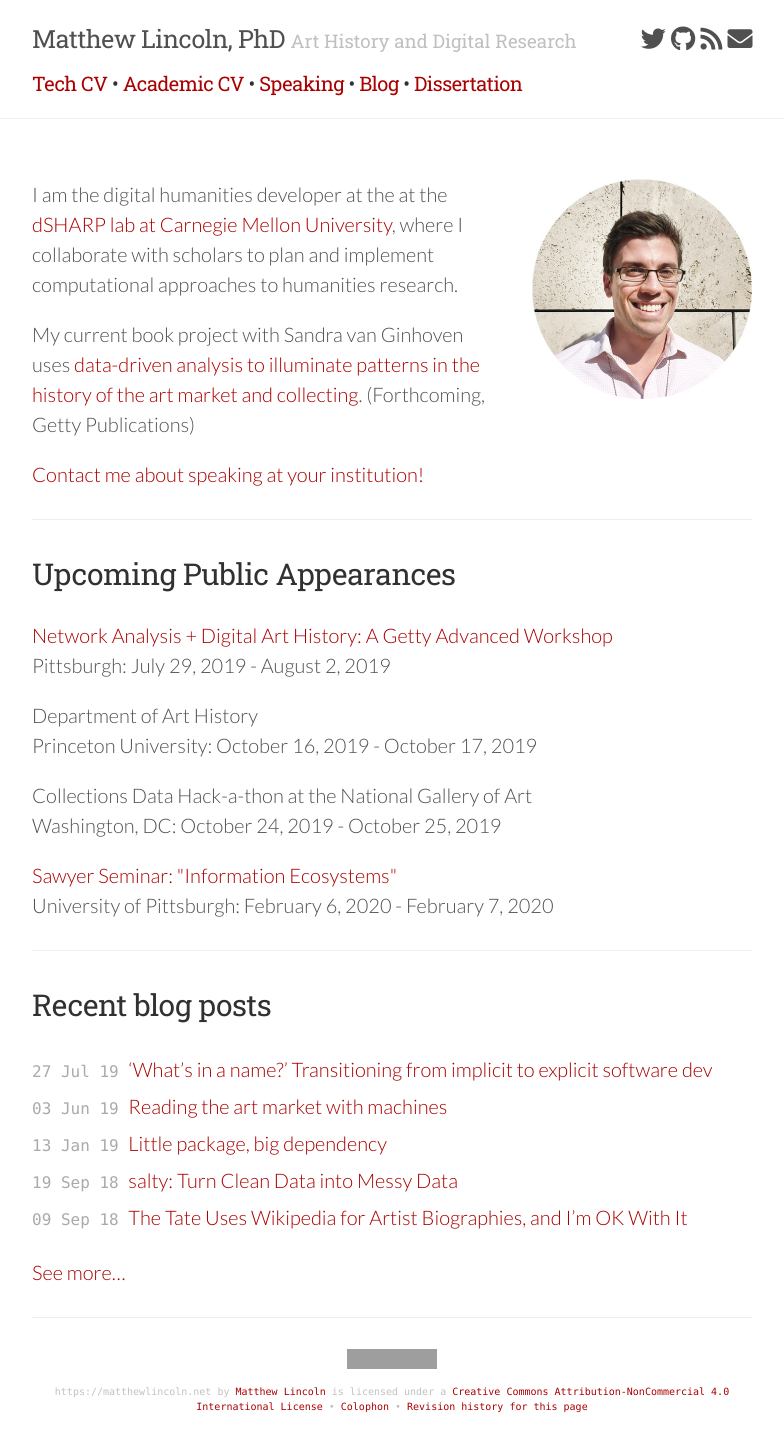
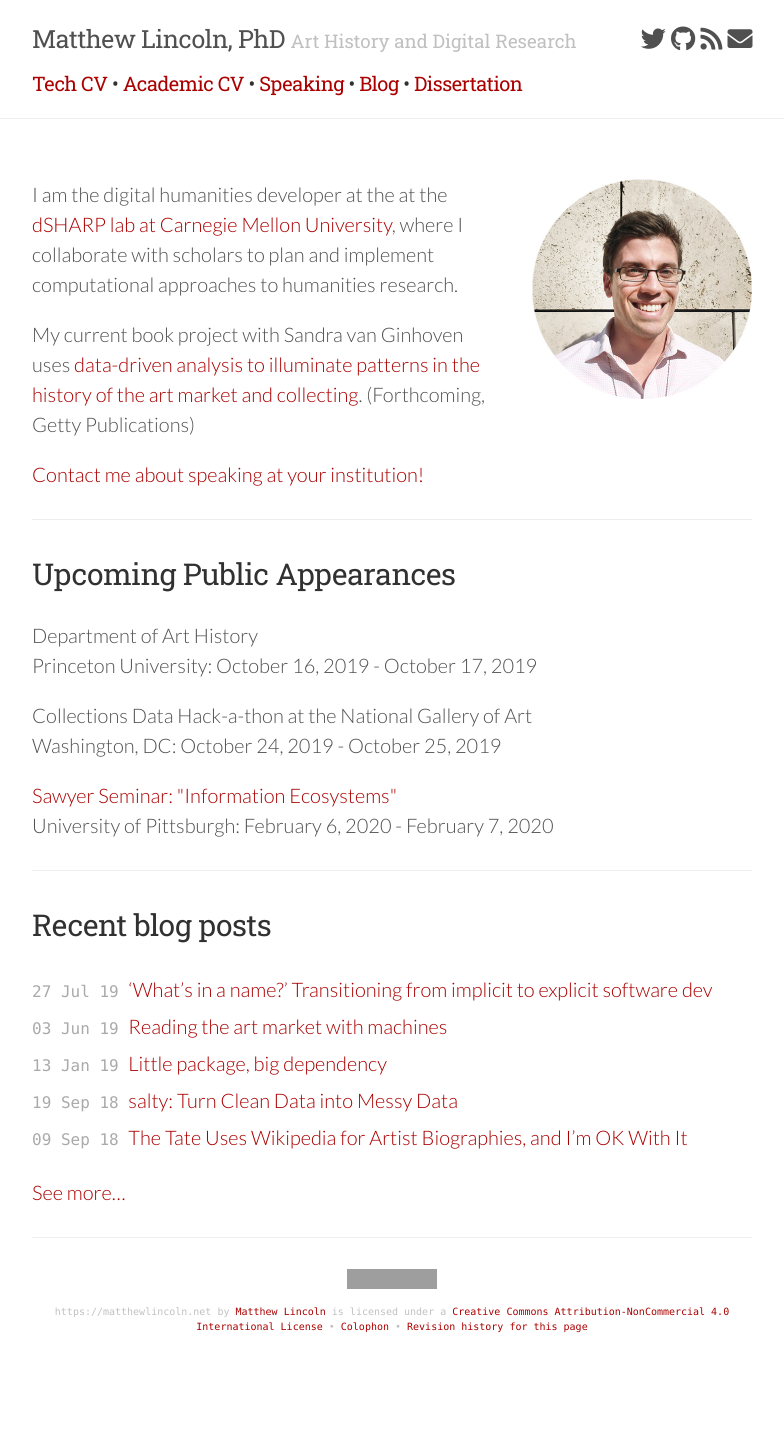
Before and after one commit to mdlincoln/mdlincoln.github.io, a Jekyll site: the page built from index.md, in a window 1280 px wide. Shown: the whole page, without its empty margins (248-1032 px from the left). Built offline with Jekyll 4.4.1, drawn with Linux system fonts in a browser that asks for light colours; nearby versions of some CDN libraries; after the commit the page ends 1374 px from its top, so only the background shows below that; grey boxes are pictures that could not be loaded.

Commit message:
nadah over

```diff
--- a/_data/travel.yaml
+++ b/_data/travel.yaml
@@ -3,13 +3,7 @@
   location: University of Pittsburgh
   datestart: 2020-02-06 00:00:00 -0800
   dateend: 2020-02-07 00:00:00 -0800
-  url: https://sites.haa.pitt.edu/digitalcriticalmethods/sawyer-seminar-ay-2019-2020/
-- venue: |
-    Network Analysis + Digital Art History: A Getty Advanced Workshop
-  location: Pittsburgh
-  url: https://sites.haa.pitt.edu/na-dah/about-the-workshop/
-  datestart: 2019-07-29 00:00:00 -0800
-  dateend: 2019-08-02 00:00:00 -0800
+  url: https://www.infoecosystems.pitt.edu/
 - venue: Collections Data Hack-a-thon at the National Gallery of Art
   location: Washington, DC
   datestart: 2019-10-24 00:00:00 -0800
```
